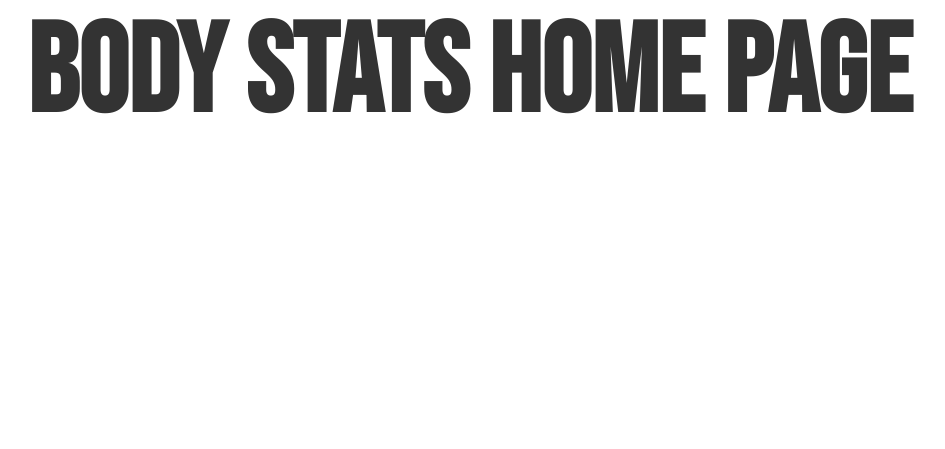
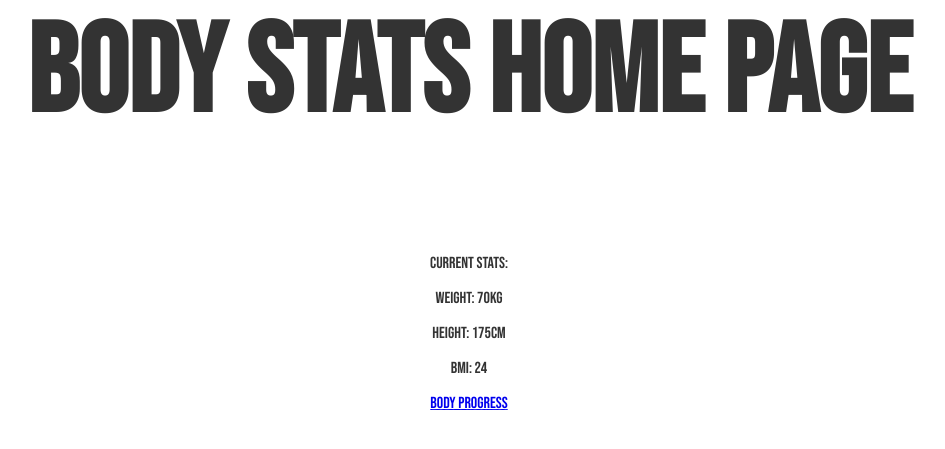
Before and after one commit to Group-21-Software-engineering-project/group21-fitnesswebapp, a Django app: page /bodyStats/ in a window 1280 px wide. Shown: the part 281-730 px from the top of the page, without its empty margins (171-1116 px from the left). Run offline with Django 3.2, Linux system fonts and the light colour scheme.

Commit message:
Added bodyStatsHistory to the application - Created bodyStatsHistory.html - Created bodyStatsHistory.css for styling of bodyStatsHistory.html - bodyStatsHistory.html has been linked to the application so users can access it

```diff
--- a/fitnesswebapp/myproject/bodyStats/templates/bodyStats/bodyStatsHome.html
+++ b/fitnesswebapp/myproject/bodyStats/templates/bodyStats/bodyStatsHome.html
@@ -2,5 +2,12 @@
 {% block content %}
 
 <h1>Body stats home page</h1>
+<div class="bodyStats" id="bodyStats">
+    <p>Current stats:</p>
+    <p>Weight: 70KG</p>
+    <p>Height: 175cm</p>
+    <p>BMI: 24</p>
+    <a href="{% url 'bodyStatsHistory-page' %}" class="active">Body progress</a>
+</div>
 
 {% endblock content %}
--- a/fitnesswebapp/myproject/bodyStats/views.py
+++ b/fitnesswebapp/myproject/bodyStats/views.py
@@ -6,3 +6,7 @@ from django.http import HttpResponse
 
 def bodyStats(request):
     return render(request, 'bodyStats/bodyStatsHome.html')
+
+
+def bodyStatsHistory(request):
+    return render(request, 'bodyStats/bodyStatsHistory.html')
--- a/fitnesswebapp/myproject/myproject/urls.py
+++ b/fitnesswebapp/myproject/myproject/urls.py
@@ -35,5 +35,6 @@ urlpatterns = [
 
     # bodyStats app views
     path('bodyStats/', bodyStats_views.bodyStats, name="bodyStats-page"),
+    path('bodyStatsHistory/', bodyStats_views.bodyStatsHistory, name="bodyStatsHistory-page"),
 
 ]
```
Also changed, not shown: fitnesswebapp/myproject/bodyStats/templates/bodyStats/bodyStatsHistory.html (added, +9 -0 lines), fitnesswebapp/myproject/bodyStats/static/bodyStats/css/bodyStatsHistory.css (added), fitnesswebapp/myproject/db.sqlite3.
